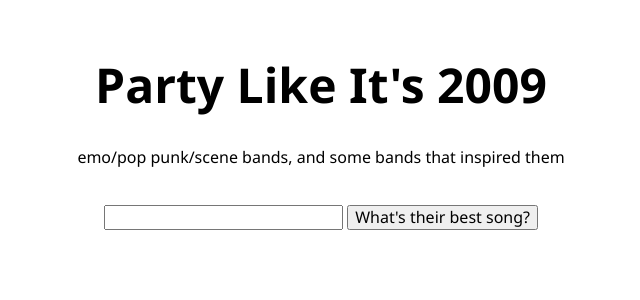
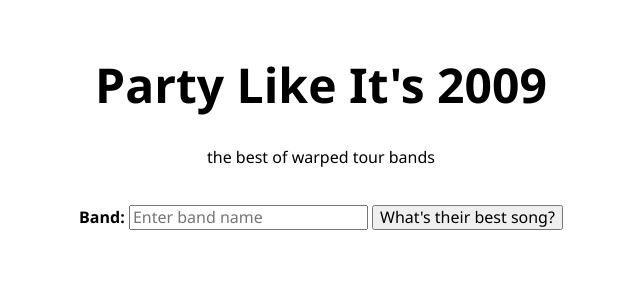
Before and after one commit to hydrx/best-songs-api, a Node server app: page / in a window 1280 px wide. Shown: the top 300 px of the page, without its empty margins (319-959 px from the left). Run offline with Node 20, Linux system fonts and the light colour scheme; some libraries are stand-ins or nearby versions.

Commit message:
Update accessibility for search form

```diff
--- a/static/css/style.css
+++ b/static/css/style.css
@@ -42,6 +42,10 @@
   line-height: normal;
 }
 
+label {
+    font-weight: bold;
+}
+
 
 /******************************************
 /* LAYOUT
--- a/views/index.ejs
+++ b/views/index.ejs
@@ -13,15 +13,15 @@
 <body>
 <header>
     <h1><a href="/">Party Like It's 2009</a></h1>
-    <h5>emo/pop punk/scene bands, and some bands that inspired them</h5>
+    <h5>the best of warped tour bands</h5>
 </header>
 
 <section class="input">
     <form action="" method="get">
-        <input type="text">
+        <label for="band">Band:</label>
+        <input type="search" id="band" placeholder="Enter band name">
         <button>What's their best song?</button>
     </form>
-
 </section>
 
 <section class="response">
```
